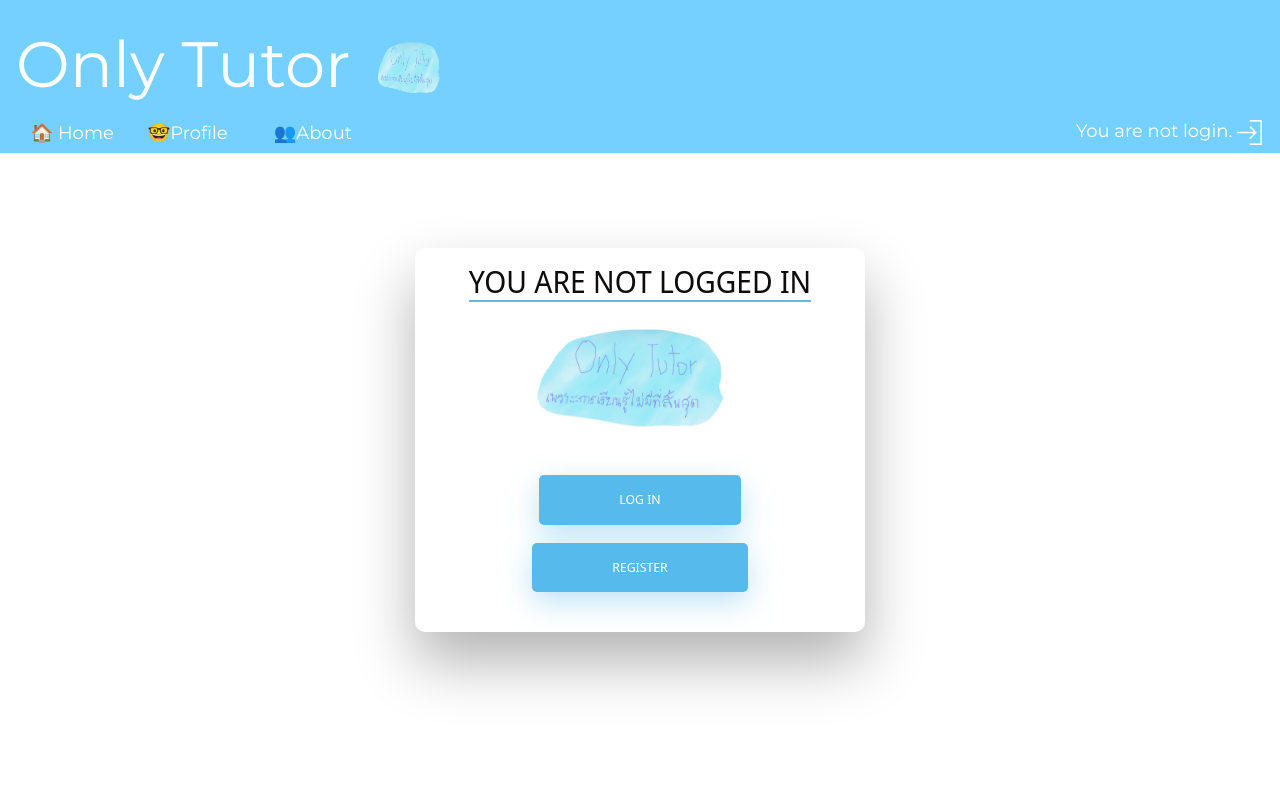
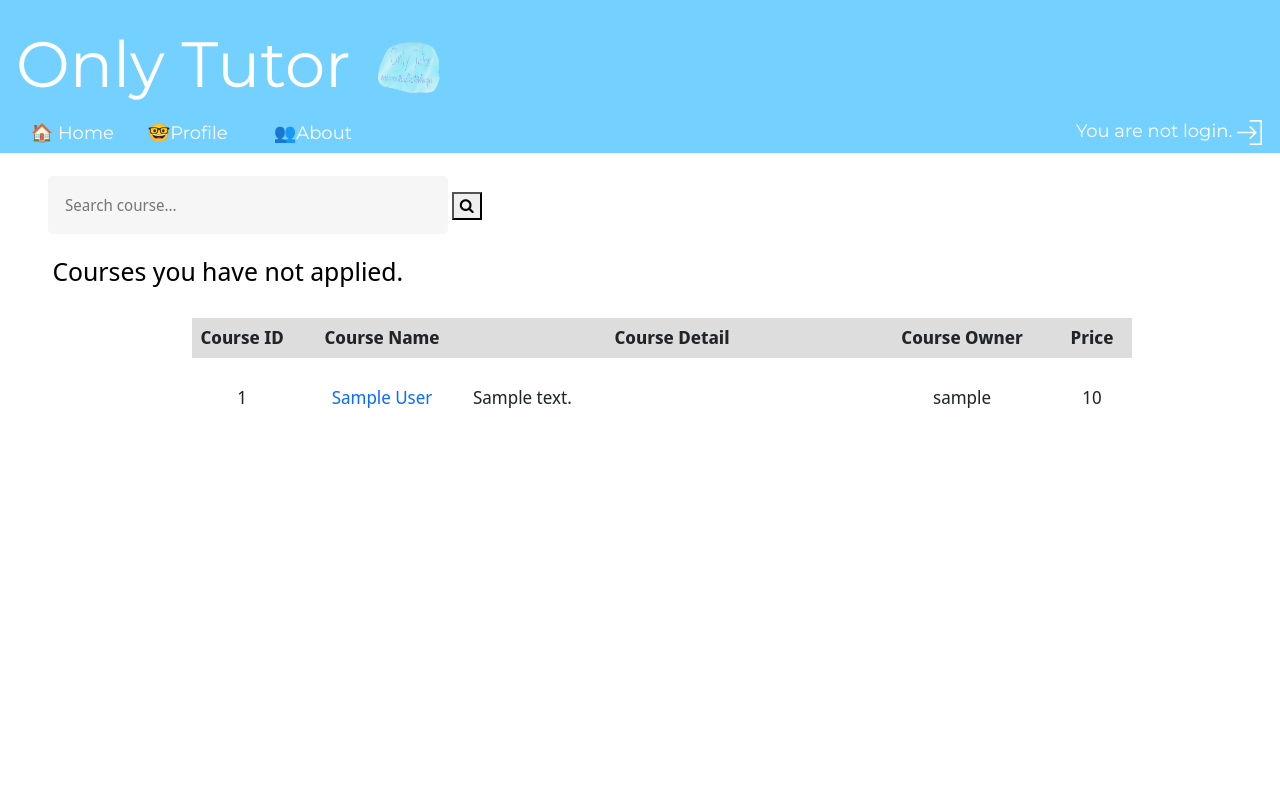
Before and after one commit to 6210612609/projectX, a Django app: page / in a window 1280 px wide. Run offline with Django 3.2, Linux system fonts and the light colour scheme; tables that the repository leaves empty hold one stand-in row (values such as "Sample post").

Commit message:
add files

```diff
--- a/proX/static/styles/styles.css
+++ b/proX/static/styles/styles.css
@@ -9,27 +9,7 @@ html {
 
 body {
   font-family: "Poppins", sans-serif;
-
-  height: 100vh;
 }
-
-a {
-  color: #0400ff;
-  display:left;
-  text-decoration: none;
-  font-weight: 400;
-}
-
-h2 {
-  text-align: center;
-  font-size: 16px;
-  font-weight: 600;
-  text-transform: uppercase;
-  display:inline-block;
-  margin: 40px 8px 10px 8px;
-  color: #212325;
-}
-
 
 
 /* STRUCTURE */
@@ -221,134 +201,6 @@ input[type=number]:placeholder {
 
 
 
-
-
-/* ANIMATIONS */
-
-/* Simple CSS3 Fade-in-down Animation */
-.fadeInDown {
-  -webkit-animation-name: fadeInDown;
-  animation-name: fadeInDown;
-  -webkit-animation-duration: 1s;
-  animation-duration: 1s;
-  -webkit-animation-fill-mode: both;
-  animation-fill-mode: both;
-}
-
-@-webkit-keyframes fadeInDown {
-  0% {
-    opacity: 0;
-    -webkit-transform: translate3d(0, -100%, 0);
-    transform: translate3d(0, -100%, 0);
-  }
-  100% {
-    opacity: 1;
-    -webkit-transform: none;
-    transform: none;
-  }
-}
-
-@keyframes fadeInDown {
-  0% {
-    opacity: 0;
-    -webkit-transform: translate3d(0, -100%, 0);
-    transform: translate3d(0, -100%, 0);
-  }
-  100% {
-    opacity: 1;
-    -webkit-transform: none;
-    transform: none;
-  }
-}
-
-/* Simple CSS3 Fade-in Animation */
-@-webkit-keyframes fadeIn { from { opacity:0; } to { opacity:1; } }
-@-moz-keyframes fadeIn { from { opacity:0; } to { opacity:1; } }
-@keyframes fadeIn { from { opacity:0; } to { opacity:1; } }
-
-.fadeIn {
-  opacity:0;
-  -webkit-animation:fadeIn ease-in 1;
-  -moz-animation:fadeIn ease-in 1;
-  animation:fadeIn ease-in 1;
-
-  -webkit-animation-fill-mode:forwards;
-  -moz-animation-fill-mode:forwards;
-  animation-fill-mode:forwards;
-
-  -webkit-animation-duration:1s;
-  -moz-animation-duration:1s;
-  animation-duration:1s;
-}
-
-.fadeIn.first {
-  -webkit-animation-delay: 0.4s;
-  -moz-animation-delay: 0.4s;
-  animation-delay: 0.4s;
-}
-
-.fadeIn.second {
-  -webkit-animation-delay: 0.6s;
-  -moz-animation-delay: 0.6s;
-  animation-delay: 0.6s;
-}
-
-.fadeIn.third {
-  -webkit-animation-delay: 0.8s;
-  -moz-animation-delay: 0.8s;
-  animation-delay: 0.8s;
-}
-
-.fadeIn.fourth {
-  -webkit-animation-delay: 1s;
-  -moz-animation-delay: 1s;
-  animation-delay: 1s;
-}
-
-/* Simple CSS3 Fade-in Animation */
-.underlineHover:after {
-  display: block;
-  left: 0;
-  bottom: -10px;
-  width: 0;
-  height: 2px;
-  background-color: #56baed;
-  content: "";
-  transition: width 0.2s;
-}
-
-.underlineHover:hover {
-  color: #0d0d0d;
-}
-
-.underlineHover:hover:after{
-  width: 100%;
-}
-
-
-
-/* OTHERS */
-
-*:focus {
-    outline: none;
-}
-
-#icon {
-  width:60%;
-}
-
-* {
-  box-sizing: border-box;
-}
-
-
-
-
-
-*{
-  margin: 0;
-  padding: 0;
-}
 .rate {
   float: left;
   height: 46px;
--- a/proX/users/templates/main/index.html
+++ b/proX/users/templates/main/index.html
@@ -1,33 +1,77 @@
 {% extends "main/layout.html" %}
+<style>
+table {
+  font-family: arial, sans-serif;
+  border-collapse: collapse;
+  width: 100%;
+}
+
+td, th {
+  border: 1px solid #dddddd;
+  text-align: center;
+  padding: 8px;
+
+}
+
+tr:nth-child(even) {
+  background-color: #dddddd;
+}
+</style>
+{% block profile %}
+<a href="{% url 's_profile' %}" class="w3-bar-item w3-button w3-hide-small w3-padding-large w3-hover-white"style="margin-left:-18.5em;">&#129299;Profile</a>
+{% endblock %}
+
+{% block title %}
+{% endblock %}
 
 
 
 
-{% block body %}
-<div style="margin-top: 5em;">
-<div class="wrapper fadeInDown">
-    <div id="formContent">
-      <!-- Tabs Titles -->
-      <h2 class="active w3-margin"> YOU ARE NOT LOGGED IN </h2>
+{% block content %}
 
 
-      <!-- Icon -->
-      <div class="fadeIn first">
-        <img src="static/images/only.png" id="icon" alt="User Icon" />
-      </div>
+    <br>
+    <form action="{% url 'index' %}" method = "POST" >
+        {%csrf_token%}
+      <input style="margin-left:3em;width:400px;" type="text" placeholder="Search course..." name="search">
+      <button type="submit"><i class="fa fa-search"></i></button>
+    </form>
 
 
-      <form>
-        <a href="{%  url 'login' %}"><input type="button" class="fadeIn fourth" value="Log in" style="margin-bottom:1em;"></a>
-        <a href="{% url 'register' %}"><input type="button" class="fadeIn fourth" value="Register"></a>
-
-      </form>
+    <br>
+    {%if check_search == True %}
+        <h3 style="color:black;margin-left:2em;">Search result for : {{ search }}</h3>
+    {%else%}
+        <h3 style="color:black;margin-left:2em;"> Courses you have not applied.</h3>
+    {%endif%}
+    <br>
 
 
+    <table style="margin-left:15%; font-size:18px; ">
+        <tr height=40px;>
+            <th style="text-align:center;background-color:#dddddd;" width=100px;>Course ID</th>
+            <th style="background-color:#dddddd;text-align: center;" width=180px;>Course Name</th>
+            <th style="background-color:#dddddd;text-align: center;" width=400px;>Course Detail</th>
+            <th style="background-color:#dddddd;text-align: center;" width=180px;>Course Owner</th>
+            <th style="background-color:#dddddd;text-align: center;" width=80px;>Price</th>
+        </tr>
 
-    </div>
-  </div>
-</div>
+            {% for course in courselist %}
 
+            <tr height=80px;>
+                <td style="text-align:center;text-align: center;">{{course.id}}</td>
+                <td style="text-align: center;"><a style="text-decoration:none;" href="{% url 'course_detail' course.id %}">{{course.name}}</a></td>
+                <td>{{course.detail}}</td>
+                <td style="text-align: center;">{{course.owner}}</td>
+                <td style="text-align: center;">{{course.price}}</td>
+
+            </tr>
+            {% endfor %}
+    </table>
 
 {% endblock %}
+{% block body %}
+<br>
+<br>
+
+{% endblock %}
--- a/proX/users/templates/students/course_detail.html
+++ b/proX/users/templates/students/course_detail.html
@@ -10,11 +10,11 @@
 
 <br>
 <h3 style="text-align:center;font-size:50px;"><b>{{ object.name }}</b></h3>
-<h3 style="margin-top:-1em;text-align:center;font-size:20px;"><a style="text-decoration: none;" href="{% url 'tutor_detail' object.owner.pk %}">{{ object.owner }}</a></h3>
+<h3 style="text-align:center;font-size:20px;"><a style="text-decoration: none;" href="{% url 'tutor_detail' object.owner.pk %}">{{ object.owner.first_name }} {{ object.owner.last_name }} ({{ object.owner.nick_Name }})</a></h3>
 <br>
 
 <div style = "text-align:center; ">
-<li style="display:inline">Amount : {{ object.amount }} &emsp;&emsp;&emsp;&emsp;</li></h3>
+<li style="display:inline;font-size: 1.3vw;">Amount : {{ object.count }}/{{ object.amount }} &emsp;&emsp;&emsp;&emsp;</li></h3>
 <li style="display:inline">Price : {{ object.price }} Baht/Hr.</li></h3>
 <br><br>
 <h3 style="font-size:20px;"><p>{{ object.detail }}</p></h3>
--- a/proX/users/templates/students/profile.html
+++ b/proX/users/templates/students/profile.html
@@ -28,11 +28,7 @@ div.p {
         <img style="border-radius: 15px ;" class = "profile-pic" src="{{request.user.profile_pic.url}}"width="250"  height="250">
     </div>
 
-<<<<<<< HEAD
 <div style="margin-left: 350px ; margin-top: -200px; font-size: 25px;" >
-=======
-<div style="margin-left: 350px; margin-top: -200px; font-size: 25px;" >
->>>>>>> refs/remotes/origin/master
 Full Name : {{request.user.first_name}} {{request.user.last_name}}<br>
 NickName : {{request.user.nick_Name}}<br>
 Age : {{request.user.age}}<br>
--- a/proX/users/templates/users/templatesignup.html
+++ b/proX/users/templates/users/templatesignup.html
@@ -63,7 +63,7 @@ div.l {
     <a href="{% url 'index' %}" class="w3-bar-item w3-button w3-hide-small w3-padding-large w3-hover-white"style="margin-left:-25em;">  &#x1F3E0; Home</a>
     <a href="{% url 'login' %}" class="w3-bar-item w3-button w3-hide-small w3-padding-large w3-hover-white"style="margin-left:-18.5em;">&#129299;Profile</a>
     <a href="{% url 'index' %}" class="w3-bar-item w3-button w3-hide-small w3-padding-large w3-hover-white"style="margin-left:-11.5em;">&#128101;About</a>
-    <span class="w3-right-align" style="color: white;margin-left: 45%;">&emsp;You are not login.</span> <a href="{% url 'login' %}"><img style="width:25px;height:25px ;" src="{% static 'images/login.png' %}"></a>
+    <span class="w3-right-align" style="color: white;position: absolute;right: 0;padding-top: 10px;">&emsp;You are not login. <a href="{% url 'login' %}"><img style="width:25px;height:25px ;" src="{% static 'images/login.png' %}"></a>&emsp;</span>
   </div>
   {% block body %}
   {% endblock %}
--- a/proX/users/views/main.py
+++ b/proX/users/views/main.py
@@ -43,7 +43,28 @@ def index(request):
         else:
             return redirect('s_home')
     else:
-        return render(request, '../templates/main/index.html')
+        courselist = []
+        availablecourse = []
+        for i in Course.objects.all():
+            if (i.count < i.amount):
+                courselist.append(i)
+        check_search = False
+        search = ''
+
+        if request.method == "POST":
+            search = request.POST["search"]
+            check_search = True
+            for c in courselist:
+                if c.search(search):
+                    availablecourse.append(c)
+        else:
+            for c in courselist:
+                availablecourse.append(c)
+        return render(request, "../templates/main/index.html", {
+            "courselist": availablecourse,
+            "check_search": check_search,
+            "search" : search
+        })
 
 def TutorListView(request):
     tutor = Tutor.objects.all()
--- a/proX/users/views/students.py
+++ b/proX/users/views/students.py
@@ -36,7 +36,6 @@ def CourseListView(request):
             if request.user not in c.students.all():
                 courselist.append(c)
     return render(request, "../templates/students/home.html", {
-        "courses": Course.objects.all() ,
         "courselist": courselist,
         "check_search": check_search,
         "search" : search
```
Also changed, not shown: proX/users/templates/students/profile_update.html (+17 -20 lines), proX/users/templates/users/register.html (+6 -23 lines), proX/static/images/kainao.jpg (deleted), 1 other file.
